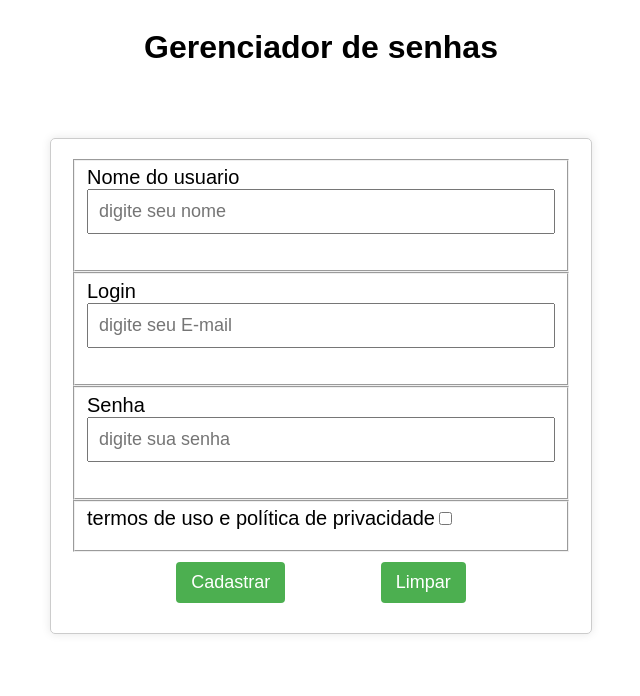
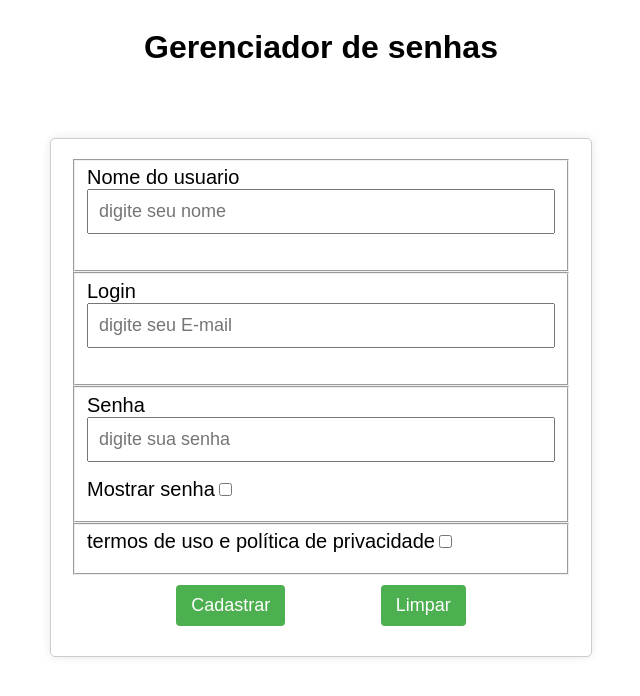
Before and after one commit to WilliamNunes905/Password-manager, a React (Vite) app: page / in a window 1280 px wide. Shown: the top 696 px of the page, without its empty margins (319-959 px from the left). Built offline with nearby package versions, Linux system fonts and the light colour scheme.

Commit message:
Implementando um checkbox para esconder/mostrar as senhas

```diff
--- a/src/components/Form.tsx
+++ b/src/components/Form.tsx
@@ -9,6 +9,9 @@ export default function Form() {
     senha: '',
     checkbox: false
   })
+  const [passwordShow, setPasswordShow] = useState({
+    checked: false
+  });
   const [errorMessage, setErrorMessage] = useState<string[]>([]);
 
   function clearState() {
@@ -47,6 +50,10 @@ export default function Form() {
       ...formInfo,
       [name]: value,
     });
+    setPasswordShow({
+      ...passwordShow,
+      [name]: value,
+    })
   }
 
   function handleSubmit(event: React.FormEvent<HTMLFormElement>) {
@@ -97,8 +104,15 @@ export default function Form() {
                   onChange={ handleChange }
                   minLength={ 0 }
                   maxLength={ 20 }
-                  type="password"
+                  type={passwordShow.checked ? 'text' : 'password'}
                   placeholder="digite sua senha"
+                />
+                Mostrar senha
+                 <input
+                  name="checked"
+                  type="checkbox"
+                  checked={ passwordShow.checked }
+                  onChange={ (event) => handleChange(event) }
                 />
           </label>
           </fieldset>
```
